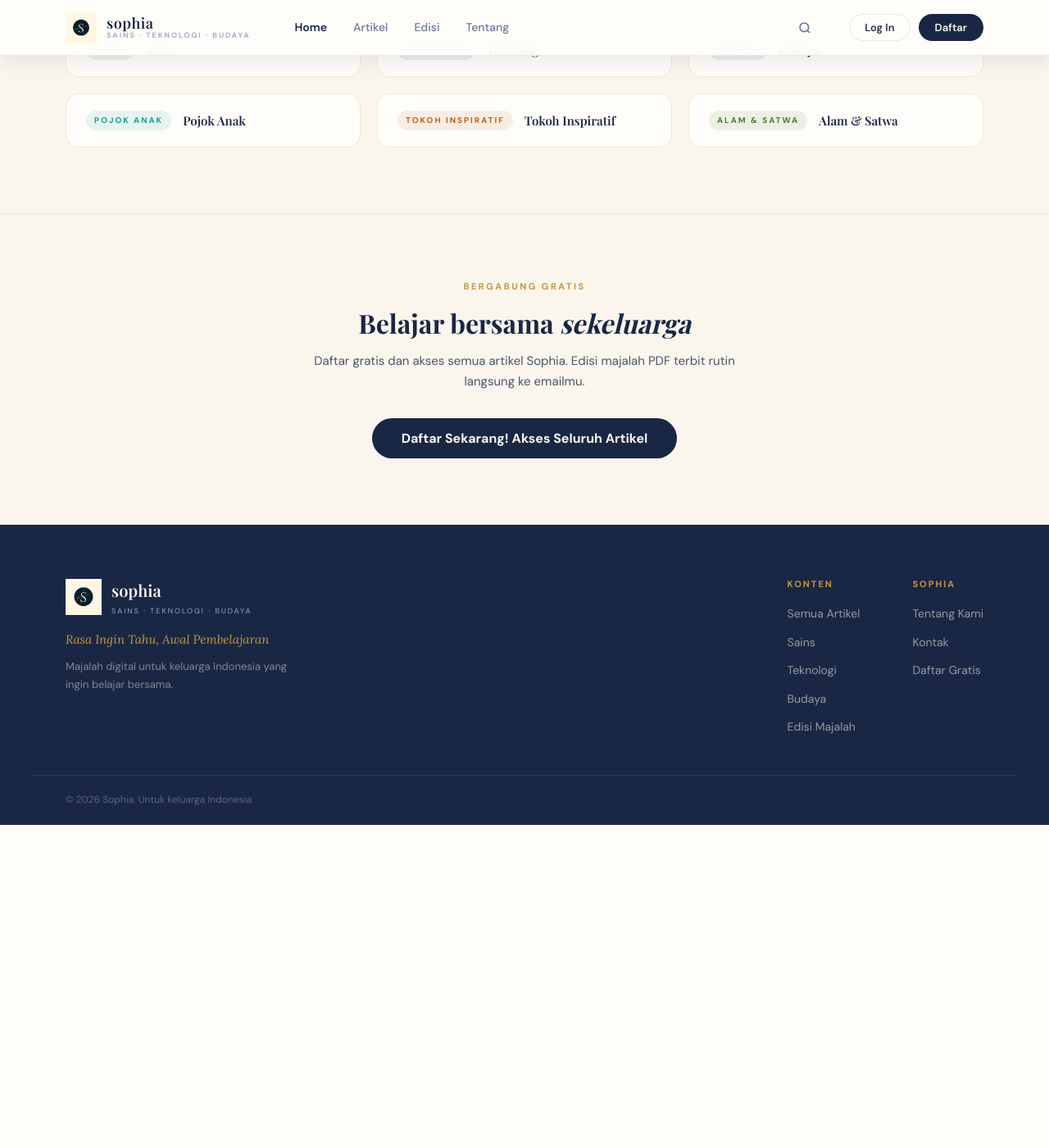
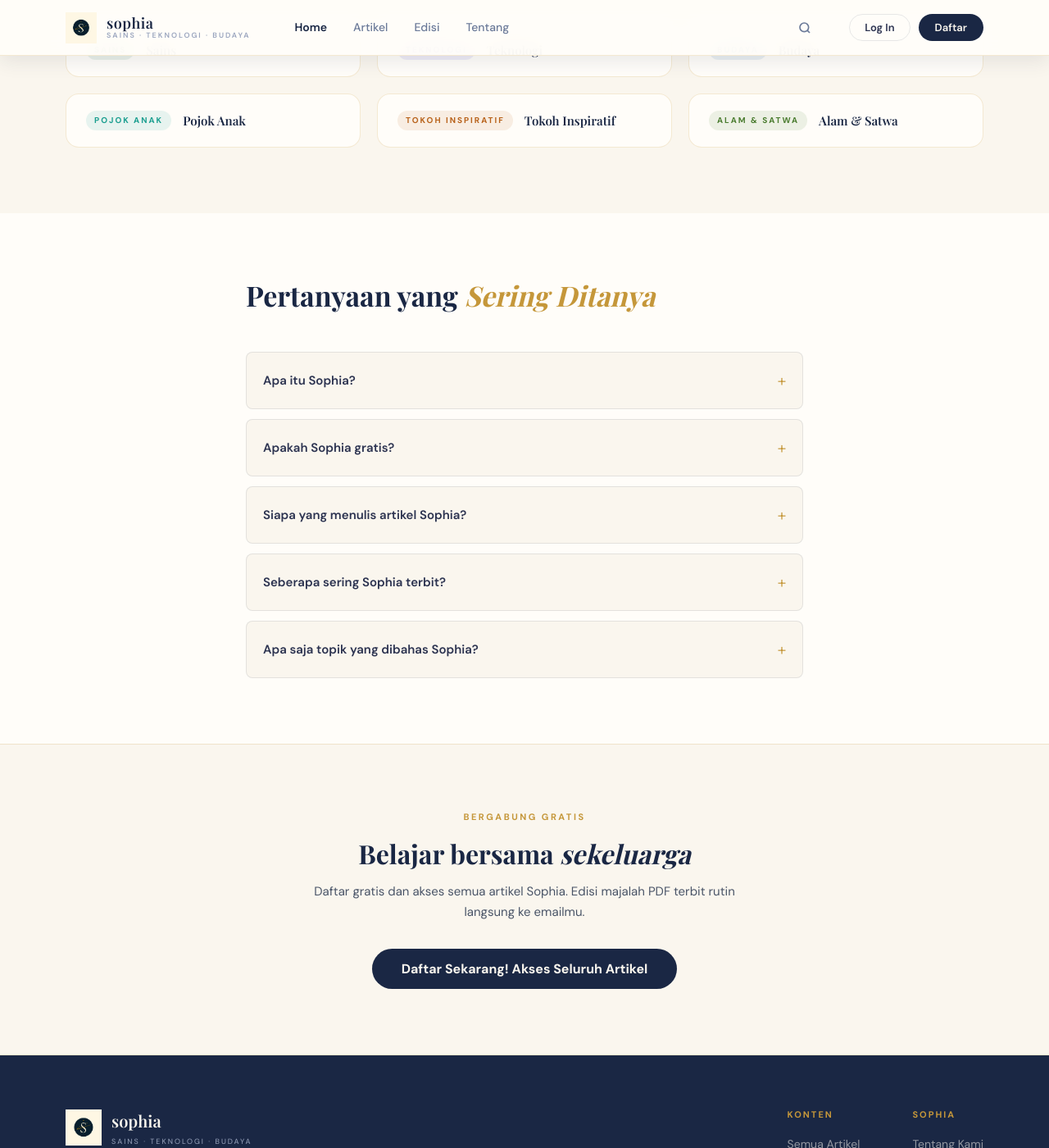
Before and after one commit to sophia-majalah-sains/sophia, a Jekyll site: the page built from index.html, in a window 1280 px wide and 1400 px high, scrolled down 2007 px. Shown: the whole window at 82% size. Built offline with Jekyll 4.4.1, drawn with Linux system fonts in a browser that asks for light colours; some web fonts are replaced; before the commit the page ends 3013 px from its top, so only the background shows below that.

Commit message:
Update: SEO improvements, FAQ section

```diff
--- a/_layouts/article.html
+++ b/_layouts/article.html
@@ -13,7 +13,7 @@ layout: default
       <h1 class="article-title">{{ page.title }}</h1>
       {% if page.subtitle %}<p class="article-subtitle">{{ page.subtitle }}</p>{% endif %}
       <div class="article-byline">
-        <span class="byline-author">Redaksi Sophia</span>
+        <span class="byline-author">{{ page.author | default: "Fariz Armesta" }}</span>
         <span class="byline-sep">·</span>
         <time class="byline-date">{{ page.date | date: "%-d %B %Y" }}</time>
         {% if page.read_time %}<span class="byline-sep">·</span><span class="byline-read">{{ page.read_time }} menit baca</span>{% endif %}
--- a/_layouts/default.html
+++ b/_layouts/default.html
@@ -55,9 +55,9 @@
     "datePublished": "{{ page.date | date_to_xmlschema }}",
     "dateModified": "{{ page.date | date_to_xmlschema }}",
     "author": {
-      "@type": "Organization",
-      "name": "Redaksi Sophia",
-      "url": "https://discoversophia.id"
+      "@type": "Person",
+      "name": "{% if page.author %}{{ page.author }}{% else %}Fariz Armesta{% endif %}",
+      "url": "https://discoversophia.id/tentang"
     },
     "publisher": {
       "@type": "Organization",
--- a/assets/css/main.css
+++ b/assets/css/main.css
@@ -1540,7 +1540,54 @@ a { color: inherit; text-decoration: none; }
 
 .signup-btn:hover { background: var(--gold); color: var(--navy); }
 
-/* ── NAV SEARCH ── */
+/* ── FAQ ── */
+.faq-item {
+  border: 1px solid var(--border);
+  border-radius: var(--radius);
+  overflow: hidden;
+  background: var(--cream);
+  transition: border-color 0.2s;
+}
+.faq-item[open] { border-color: var(--gold); }
+.faq-item[open] .faq-question { color: var(--navy); }
+
+.faq-question {
+  display: flex;
+  align-items: center;
+  justify-content: space-between;
+  padding: 18px 20px;
+  font-family: 'DM Sans', sans-serif;
+  font-size: 15px;
+  font-weight: 600;
+  color: var(--text);
+  cursor: pointer;
+  list-style: none;
+  gap: 12px;
+}
+.faq-question::-webkit-details-marker { display: none; }
+.faq-question::after {
+  content: '+';
+  font-size: 20px;
+  font-weight: 300;
+  color: var(--gold);
+  flex-shrink: 0;
+  transition: transform 0.2s;
+}
+.faq-item[open] .faq-question::after {
+  content: '×';
+}
+
+.faq-answer {
+  padding: 0 20px 18px;
+  font-family: 'Lora', serif;
+  font-size: 15px;
+  line-height: 1.7;
+  color: var(--text-mid);
+  margin: 0;
+}
+
+/* ── END FAQ ── */
+
 .nav-search-wrap { position: relative; display: flex; align-items: center; }
 
 .nav-search-btn {
--- a/index.html
+++ b/index.html
@@ -113,7 +113,94 @@ title: Sophia · Sains, Teknologi & Budaya untuk Keluarga Indonesia
   </div>
 </section>
 
-<!-- ===================== SIGNUP SECTION ===================== -->
+<!-- ===================== FAQ SECTION ===================== -->
+<section style="padding: 80px 0; background: var(--warm-white);">
+  <div class="section-inner" style="max-width: 760px;">
+    <div class="section-header fade-up">
+      <h2 class="section-title">Pertanyaan yang <span>Sering Ditanya</span></h2>
+    </div>
+    <div id="faq-list" style="display:flex;flex-direction:column;gap:12px;">
+
+      <details class="faq-item fade-up">
+        <summary class="faq-question">Apa itu Sophia?</summary>
+        <p class="faq-answer">Sophia adalah majalah digital berbahasa Indonesia yang membahas sains, teknologi, dan budaya. Kami hadir untuk keluarga Indonesia, khususnya orang tua dan anak-anak usia sekolah yang ingin belajar bersama-sama.</p>
+      </details>
+
+      <details class="faq-item fade-up">
+        <summary class="faq-question">Apakah Sophia gratis?</summary>
+        <p class="faq-answer">Ya, mendaftar dan membaca artikel di Sophia sepenuhnya gratis. Kamu hanya perlu membuat akun untuk mengakses seluruh konten. Edisi majalah PDF dikirimkan langsung ke email anggota terdaftar.</p>
+      </details>
+
+      <details class="faq-item fade-up">
+        <summary class="faq-question">Siapa yang menulis artikel Sophia?</summary>
+        <p class="faq-answer">Artikel Sophia ditulis oleh Fariz Armesta, pendiri Sophia, bersama tim redaksi. Semua artikel ditulis berdasarkan fakta dan sumber yang dapat diverifikasi, tanpa spekulasi.</p>
+      </details>
+
+      <details class="faq-item fade-up">
+        <summary class="faq-question">Seberapa sering Sophia terbit?</summary>
+        <p class="faq-answer">Sophia menerbitkan artikel secara rutin di situs ini, serta edisi majalah PDF yang terbit berkala. Daftar sebagai anggota untuk mendapatkan notifikasi setiap ada konten baru.</p>
+      </details>
+
+      <details class="faq-item fade-up">
+        <summary class="faq-question">Apa saja topik yang dibahas Sophia?</summary>
+        <p class="faq-answer">Sophia memiliki enam kolom utama: Sains, Teknologi, Budaya, Pojok Anak, Tokoh Inspiratif, dan Alam & Satwa. Semua ditulis dalam bahasa Indonesia yang mudah dipahami oleh seluruh anggota keluarga.</p>
+      </details>
+
+    </div>
+  </div>
+</section>
+
+<!-- FAQ JSON-LD Schema -->
+<script type="application/ld+json">
+{
+  "@context": "https://schema.org",
+  "@type": "FAQPage",
+  "mainEntity": [
+    {
+      "@type": "Question",
+      "name": "Apa itu Sophia?",
+      "acceptedAnswer": {
+        "@type": "Answer",
+        "text": "Sophia adalah majalah digital berbahasa Indonesia yang membahas sains, teknologi, dan budaya. Kami hadir untuk keluarga Indonesia, khususnya orang tua dan anak-anak usia sekolah yang ingin belajar bersama-sama."
+      }
+    },
+    {
+      "@type": "Question",
+      "name": "Apakah Sophia gratis?",
+      "acceptedAnswer": {
+        "@type": "Answer",
+        "text": "Ya, mendaftar dan membaca artikel di Sophia sepenuhnya gratis. Kamu hanya perlu membuat akun untuk mengakses seluruh konten. Edisi majalah PDF dikirimkan langsung ke email anggota terdaftar."
+      }
+    },
+    {
+      "@type": "Question",
+      "name": "Siapa yang menulis artikel Sophia?",
+      "acceptedAnswer": {
+        "@type": "Answer",
+        "text": "Artikel Sophia ditulis oleh Fariz Armesta, pendiri Sophia, bersama tim redaksi. Semua artikel ditulis berdasarkan fakta dan sumber yang dapat diverifikasi, tanpa spekulasi."
+      }
+    },
+    {
+      "@type": "Question",
+      "name": "Seberapa sering Sophia terbit?",
+      "acceptedAnswer": {
+        "@type": "Answer",
+        "text": "Sophia menerbitkan artikel secara rutin di situs ini, serta edisi majalah PDF yang terbit berkala. Daftar sebagai anggota untuk mendapatkan notifikasi setiap ada konten baru."
+      }
+    },
+    {
+      "@type": "Question",
+      "name": "Apa saja topik yang dibahas Sophia?",
+      "acceptedAnswer": {
+        "@type": "Answer",
+        "text": "Sophia memiliki enam kolom utama: Sains, Teknologi, Budaya, Pojok Anak, Tokoh Inspiratif, dan Alam & Satwa. Semua ditulis dalam bahasa Indonesia yang mudah dipahami oleh seluruh anggota keluarga."
+      }
+    }
+  ]
+}
+</script>
+
+
 <section class="signup-section" id="daftar">
   <div class="signup-inner">
     <p class="signup-kicker fade-up">Bergabung Gratis</p>
```
Also changed, not shown: admin.html (+9 -0 lines), robots.txt (added, +12 -0 lines).
